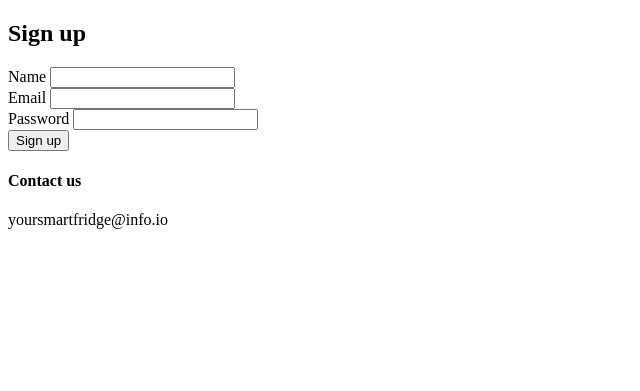
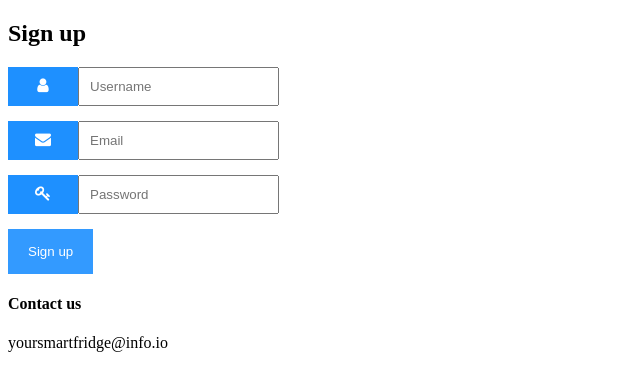
Before and after one commit to May-Manmai/flask-app, a Flask app: page /signup in a window 1280 px wide. Shown: the part 134-525 px from the top of the page, without its empty margins (0-640 px from the left). Run offline with Flask 2, Linux system fonts and the light colour scheme; some libraries are stand-ins or nearby versions.

```diff
--- a/static/style.css
+++ b/static/style.css
@@ -0,0 +1,37 @@
+.input-container {
+    display: -ms-flexbox;
+    display: flex;
+    width: 100%;
+    margin-bottom: 15px;
+}
+
+.icon {
+    padding: 10px;
+    background: dodgerblue;
+    color: white;
+    min-width: 50px;
+    text-align: center;
+}
+
+.input-field {
+    padding: 10px;
+    outline: none;
+}
+
+.input-field:focus {
+    border: 2px solid dodgerblue;
+}
+
+.login-btn {
+    background-color: dodgerblue;
+    color: white;
+    padding: 15px 20px;
+    border: none;
+    cursor: pointer;
+    /* width: 100%; */
+    opacity: 0.9;
+}
+
+.login-btn:hover {
+    opacity: 1;
+}
--- a/templates/base.html
+++ b/templates/base.html
@@ -6,6 +6,10 @@
         <meta name="viewport" content="width=device-width, initial-scale=1.0" />
         <title>Your-Smart-Fridge</title>
         <link rel="stylesheet" href="/static/style.css" />
+        <link
+            rel="stylesheet"
+            href="https://cdnjs.cloudflare.com/ajax/libs/font-awesome/4.7.0/css/font-awesome.min.css"
+        />
     </head>
     <body>
         <header>
--- a/templates/users/signup.html
+++ b/templates/users/signup.html
@@ -4,19 +4,46 @@
     <form action="/users" method="POST">
         <h2>Sign up</h2>
         <div>
-            <label for="name">Name</label>
-            <input id="name" name="name" type="text" />
+            <div class="input-container">
+                <label for="name"></label>
+                <i class="fa fa-user icon"></i>
+                <input
+                    class="input-field"
+                    id="name"
+                    name="name"
+                    type="text"
+                    placeholder="Username"
+                />
+            </div>
         </div>
         <div>
-            <label for="email">Email</label>
-            <input id="email" name="email" type="text" />
+            <div class="input-container">
+                <label for="email"></label>
+                <i class="fa fa-envelope icon"></i>
+                <input
+                    class="input-field"
+                    id="email"
+                    name="email"
+                    type="text"
+                    placeholder="Email"
+                />
+            </div>
         </div>
         <div>
-            <label for="password">Password</label>
-            <input id="password" name="password" type="password" />
+            <div class="input-container">
+                <i class="fa fa-key icon"></i>
+                <label for="password"></label>
+                <input
+                    class="input-field"
+                    id="password"
+                    name="password"
+                    type="password"
+                    placeholder="Password"
+                />
+            </div>
         </div>
         <div>
-            <button type="submit">Sign up</button>
+            <button class="login-btn" type="submit">Sign up</button>
         </div>
     </form>
 </div>
```
Also changed, not shown: models/user.py (+4 -3 lines), templates/session/login.html (+23 -5 lines).
